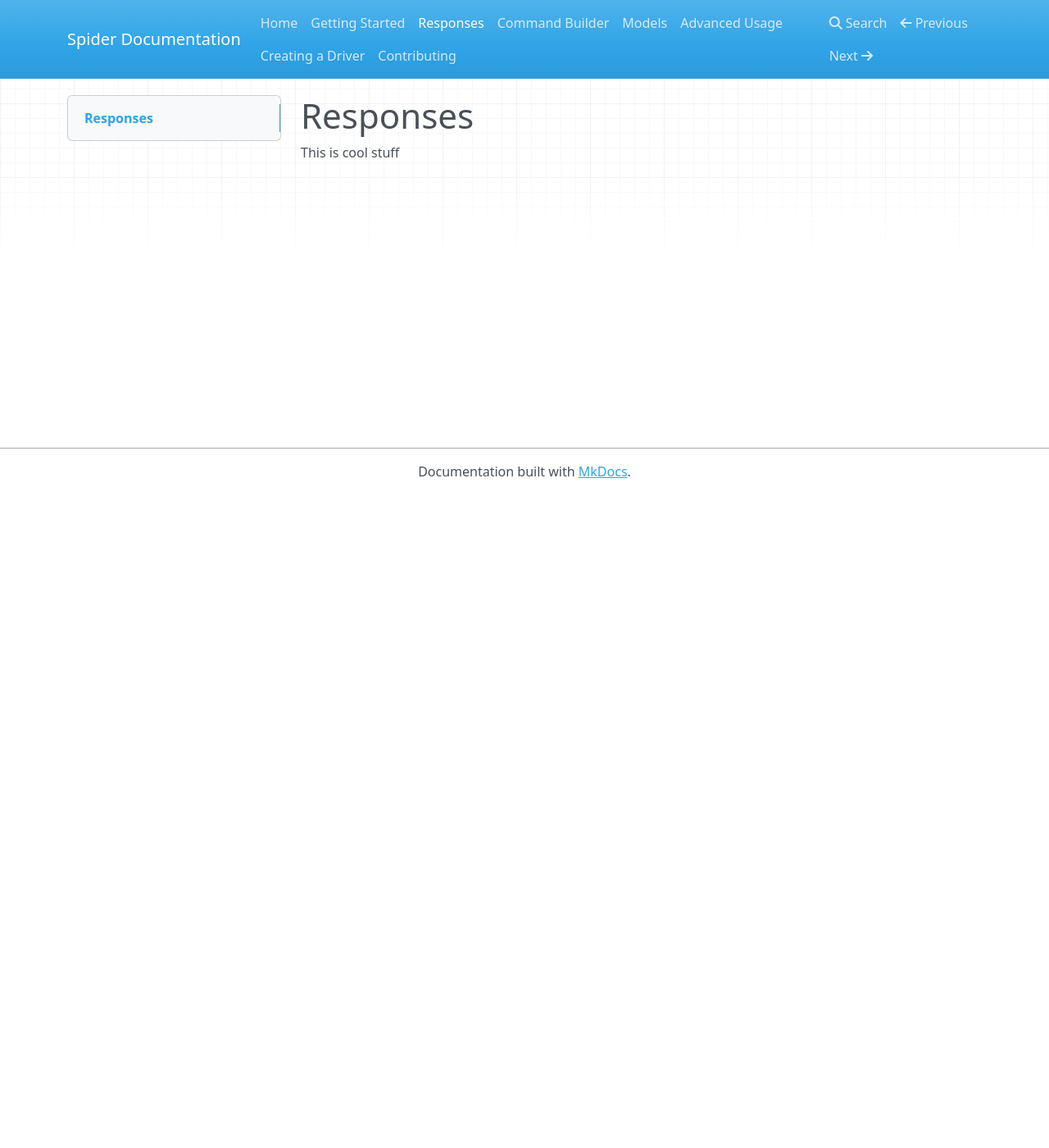
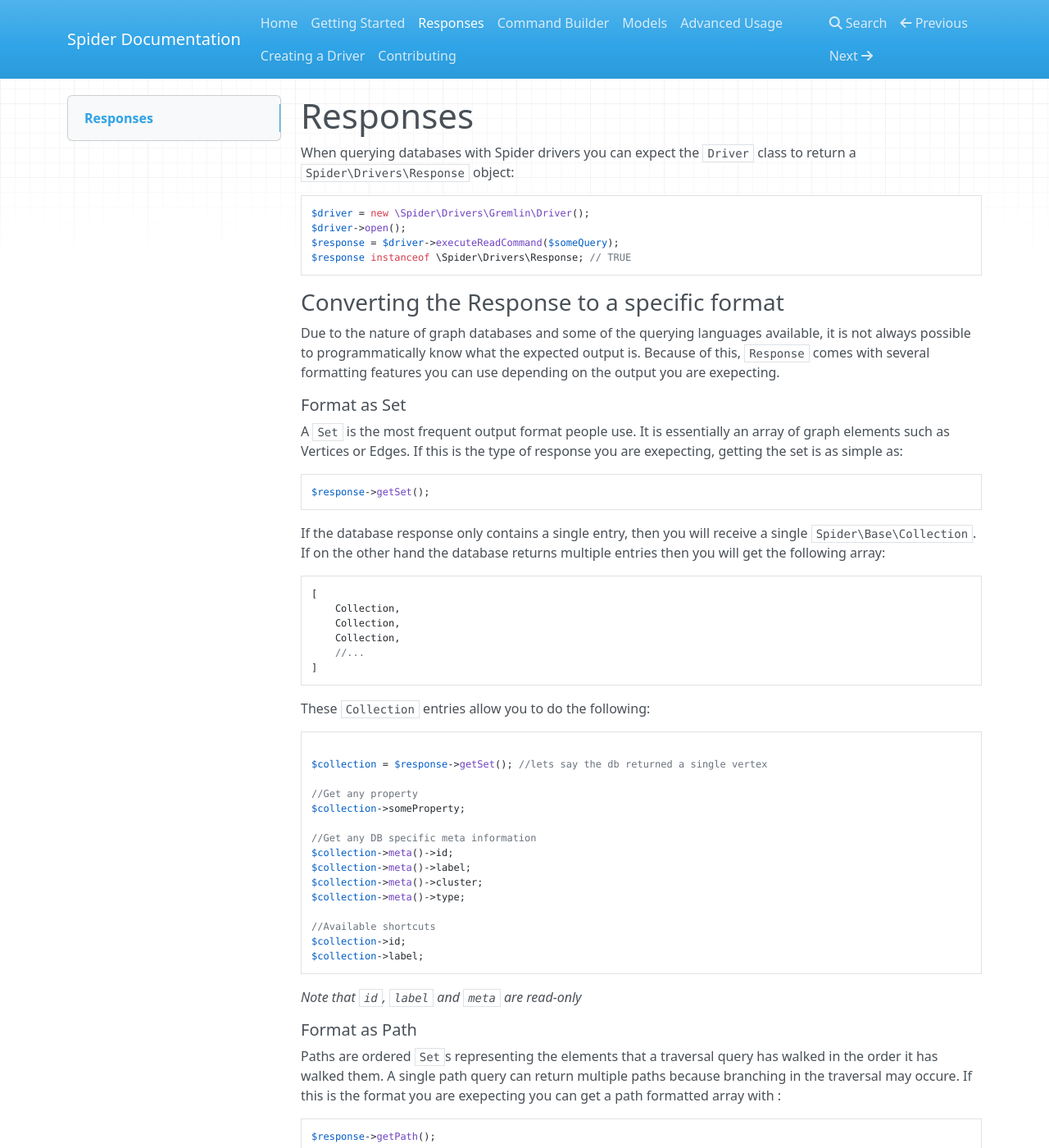
Before and after one commit to PommeVerte/docs, an MkDocs documentation site: the page built from docs/responses.md, in a window 1280 px wide and 1400 px high. Shown: the whole window at 82% size. Built offline with MkDocs 1.6.1, drawn with Linux system fonts in a browser that asks for light colours; nearby versions of some CDN libraries; old or Windows-style settings are respelled for this version of MkDocs; some of the changed text lies outside the part shown.

Commit message:
added documentation on Response objects

````diff
--- a/docs/responses.md
+++ b/docs/responses.md
@@ -1,2 +1,101 @@
 # Responses
-This is cool stuff
+
+When querying databases with Spider drivers you can expect the `Driver` class to return a `Spider\Drivers\Response` object:
+
+```php
+$driver = new \Spider\Drivers\Gremlin\Driver();
+$driver->open();
+$response = $driver->executeReadCommand($someQuery);
+$response instanceof \Spider\Drivers\Response; // TRUE
+```
+
+### Converting the Response to a specific format
+
+Due to the nature of graph databases and some of the querying languages available, it is not always possible to programmatically know what the expected output is. Because of this, `Response` comes with several formatting features you can use depending on the output you are exepecting.
+
+
+##### Format as Set
+
+A `Set` is the most frequent output format people use. It is essentially an array of graph elements such as Vertices or Edges.
+If this is the type of response you are exepecting, getting the set is as simple as:
+
+```php
+$response->getSet();
+```
+
+If the database response only contains a single entry, then you will receive a single `Spider\Base\Collection`. If on the other hand the database returns multiple entries then you will get the following array:
+
+```php
+[
+    Collection,
+    Collection,
+    Collection,
+    //...
+]
+```
+
+These `Collection` entries allow you to do the following:
+
+```php
+
+$collection = $response->getSet(); //lets say the db returned a single vertex
+
+//Get any property
+$collection->someProperty;
+
+//Get any DB specific meta information
+$collection->meta()->id;
+$collection->meta()->label;
+$collection->meta()->cluster;
+$collection->meta()->type;
+
+//Available shortcuts
+$collection->id;
+$collection->label;
+```
+
+*Note that `id`, `label` and `meta` are read-only*
+
+##### Format as Path
+
+Paths are ordered `Set`s representing the elements that a traversal query has walked in the order it has walked them. A single path query can return multiple paths because branching in the traversal may occure. If this is the format you are exepecting you can get a path formatted array with :
+
+```php
+$response->getPath();
+```
+
+This will return an array formatted as follows:
+
+```php
+[
+    [Collection, Collection, Collection, ...] // each line is a path
+    [Collection, Collection, Collection, ...]
+    [Collection, Collection, Collection, ...]
+    //...
+]
+```
+
+##### Format as Scalar
+
+Sometimes you query the database for a single Int, String or other. It can be anything from a Vertex name to a count of elements. When this is the result you are expecting you can get the scalar value with:
+
+```php
+$response->getScalar();
+```
+This will return which ever item you queried (Int, String, Bool, etc..)
+
+##### Get the raw DB response
+
+In some occasions you may want to retrieve the raw database data to use with an existing library. When this is the case you can get it with:
+
+
+```php
+$response->getRaw();
+```
+
+*Note that this will not be consistent accross `Driver` implementations. It is very `Driver` specific*
+
+
+### Formatting Exceptions
+
+If you ever try to convert a `Response` to an incorrect format. Like for example you queried a set of vertices and use `$response->getScalar()`; you will receive a `FormattingException`.
````
